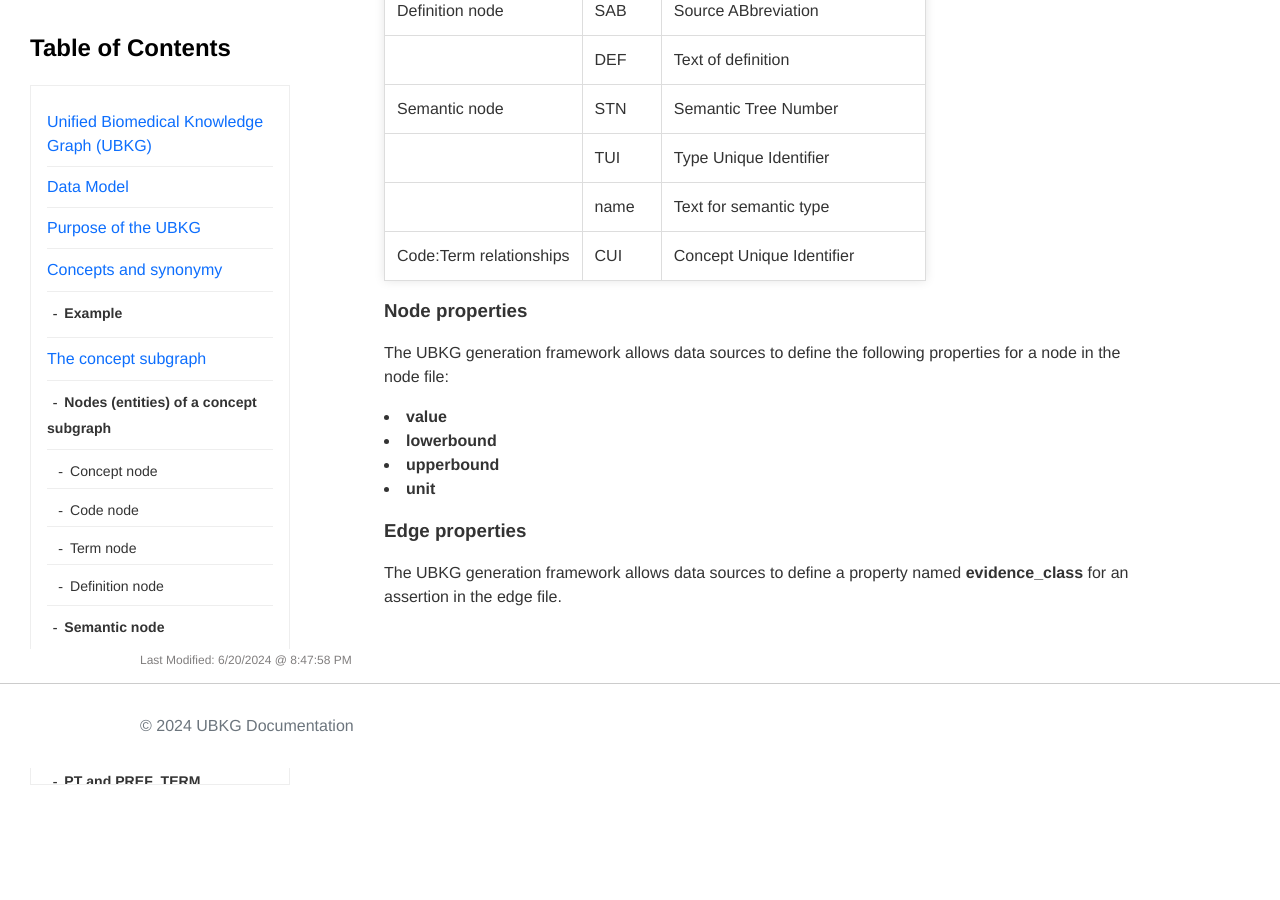
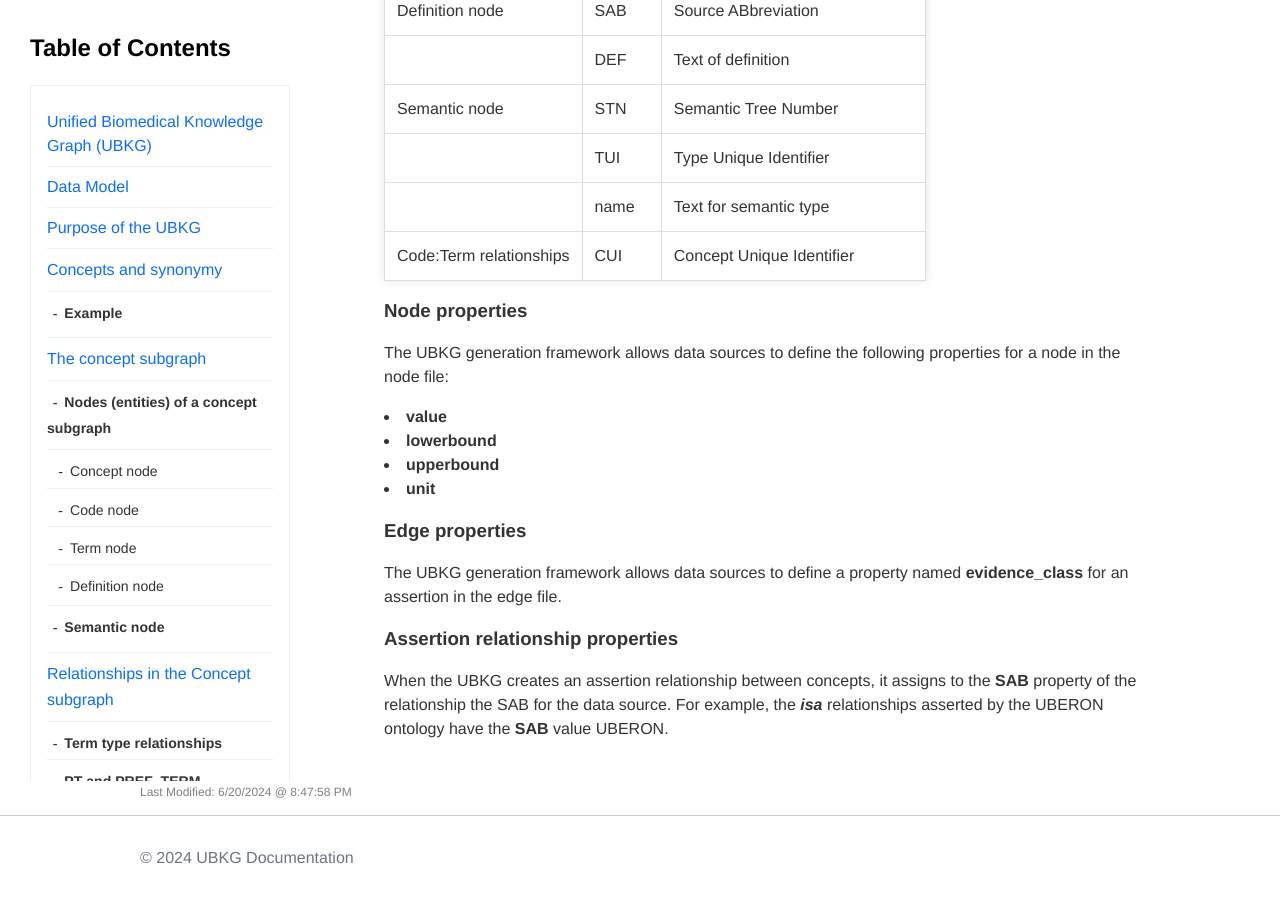
Before and after one commit to x-atlas-consortia/ubkg-docs, a Jekyll site: the page built from docs/datamodel/index.MD, in a window 1280 px wide and 900 px high, scrolled down 8346 px. Built offline with Jekyll 4.4.1, drawn with Linux system fonts in a browser that asks for light colours; our own code applies the rules of GitHub Pages for plain Markdown files.

Commit message:
ubkg data model - assertion relationship SAB property

```diff
--- a/docs/datamodel/index.MD
+++ b/docs/datamodel/index.MD
@@ -266,3 +266,8 @@ for a node in the node file:
 
 ### Edge properties
 The UBKG generation framework allows data sources to define a property named **evidence_class** for an assertion in the edge file.
+
+### Assertion relationship properties
+When the UBKG creates an assertion relationship between concepts, it assigns to the **SAB** property
+of the relationship the SAB for the data source. For example, the _**isa**_ relationships asserted by the
+UBERON ontology have the **SAB** value UBERON.
```
